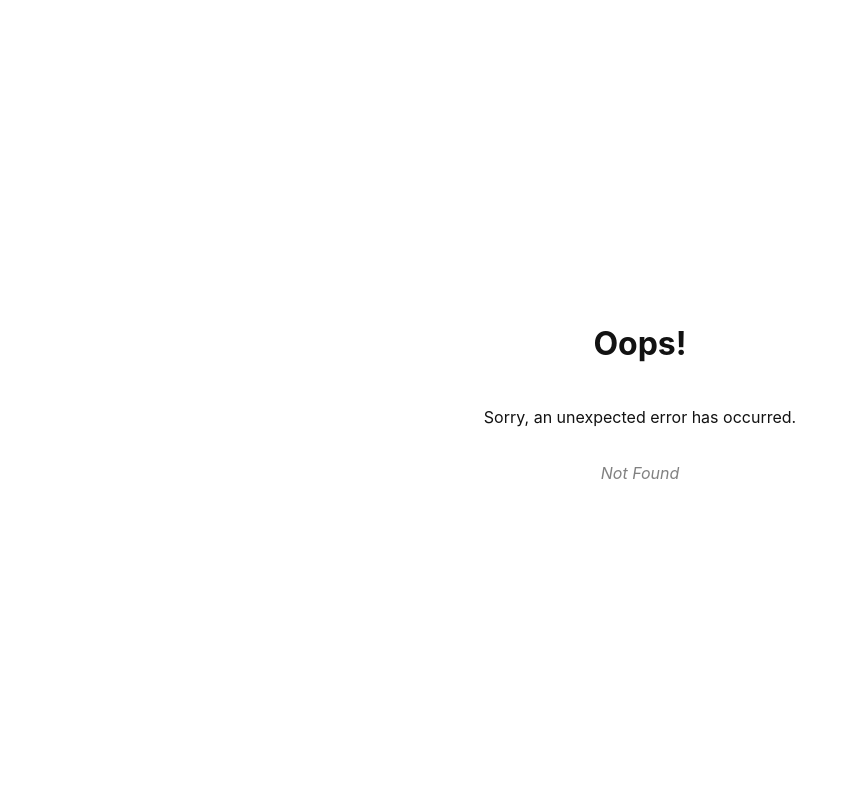
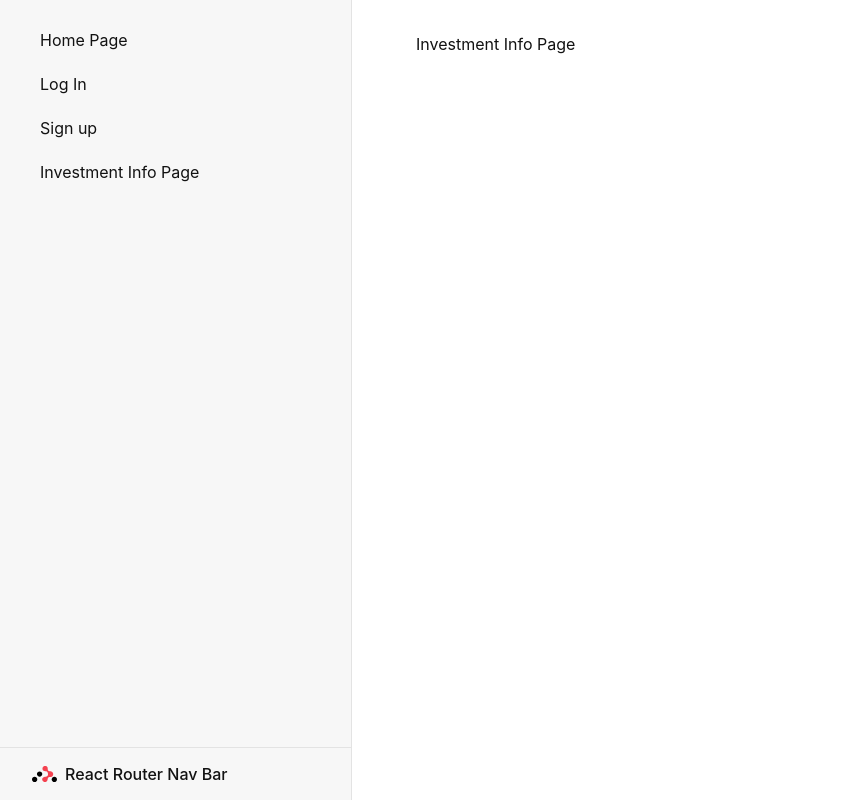
Before and after one commit to evelyn-tse/ghh-2022, a React (Create React App) app: page /investment_info_page in a window 1280 px wide. Before the commit this address had no page. Shown: the whole page, without its empty margins (0-854 px from the left). Built offline with nearby package versions, Linux system fonts and the light colour scheme.

Commit message:
put routing for investment info page

```diff
--- a/src/index.js
+++ b/src/index.js
@@ -14,6 +14,7 @@ import Contact from "./routes/contact";
 import HomePage from "./routes/HomePage";
 import LogIn from "./routes/LogIn";
 import SignUp from "./routes/SignUp";
+import InvestmentInfoPage from "./routes/InvestmentInfoPage";
 const router = createBrowserRouter([
   {
     path: "/",
@@ -36,6 +37,10 @@ const router = createBrowserRouter([
         path: "signup/",
         element: <SignUp />,
       },
+      {
+        path: "investment_info_page/",
+        element: <InvestmentInfoPage />,
+      },
     ],
 
   },
--- a/src/routes/root.jsx
+++ b/src/routes/root.jsx
@@ -16,7 +16,7 @@ export default function Root() {
                 <Link to={`signup/`}>Sign up</Link>
               </li>
               <li>
-                <Link to={`contacts/2`}>Investment Info Page</Link>
+                <Link to={`investment_info_page/`}>Investment Info Page</Link>
               </li>
             </ul>
           </nav>
```
